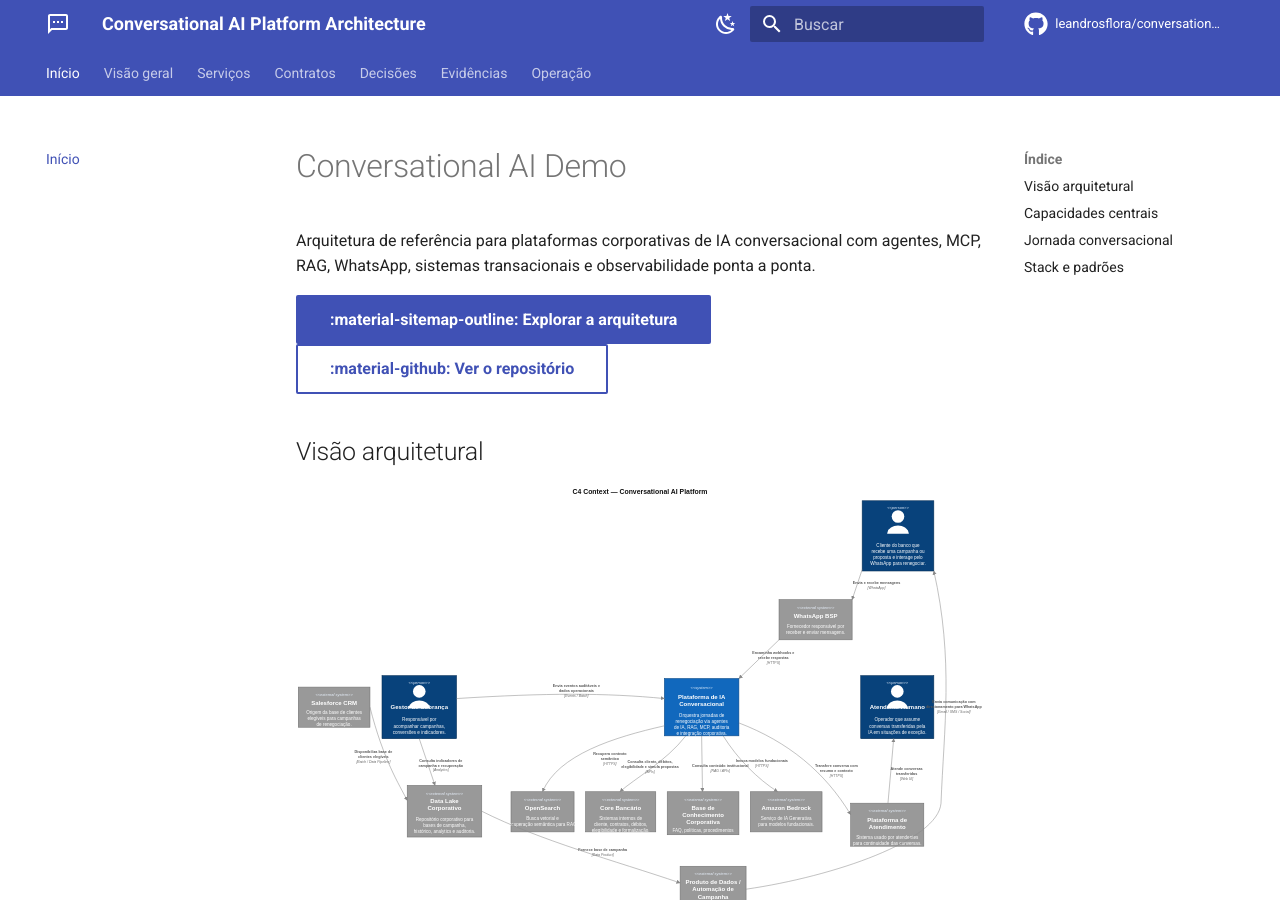
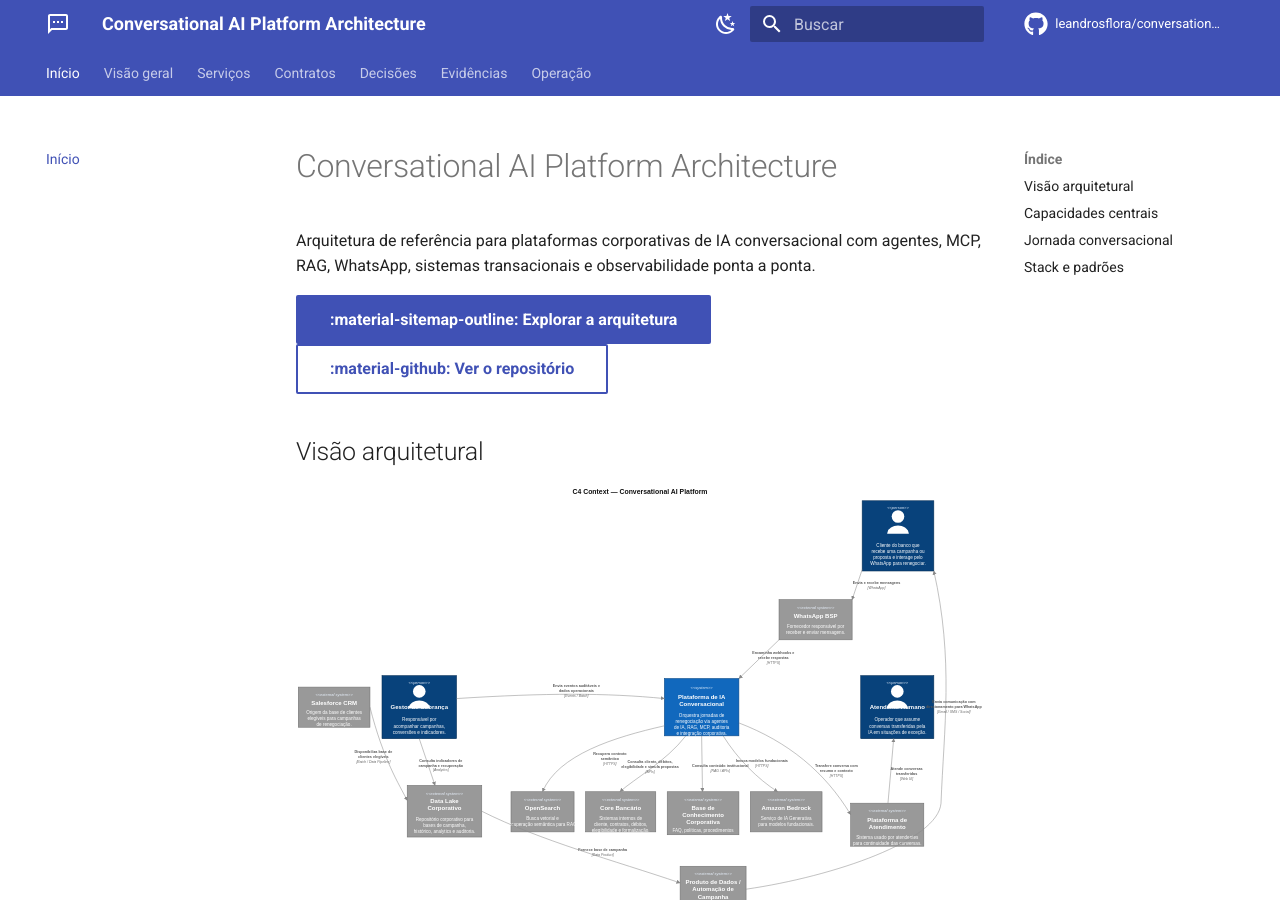
Before and after one commit to leandrosflora/conversational-ai-demo-arch, an MkDocs documentation site: the page built from docs/index.md, in a window 1280 px wide and 900 px high. Built offline with MkDocs 1.6.1 and Material for MkDocs 9.7.7, drawn with Linux system fonts in a browser that asks for light colours; comment, search, counter and statistics services are not loaded.

Commit message:
Update documentation branding after rename

```diff
--- a/docs/index.md
+++ b/docs/index.md
@@ -1,9 +1,9 @@
-# Conversational AI Demo
+# Conversational AI Platform Architecture
 
 Arquitetura de referência para plataformas corporativas de IA conversacional com agentes, MCP, RAG, WhatsApp, sistemas transacionais e observabilidade ponta a ponta.
 
 [:material-sitemap-outline: Explorar a arquitetura](architecture/c4-context.md){ .md-button .md-button--primary }
-[:material-github: Ver o repositório](https://github.com/leandrosflora/conversational-ai-demo-arch){ .md-button }
+[:material-github: Ver o repositório](https://github.com/leandrosflora/conversational-ai-platform-architecture){ .md-button }
 
 ## Visão arquitetural
 
```
